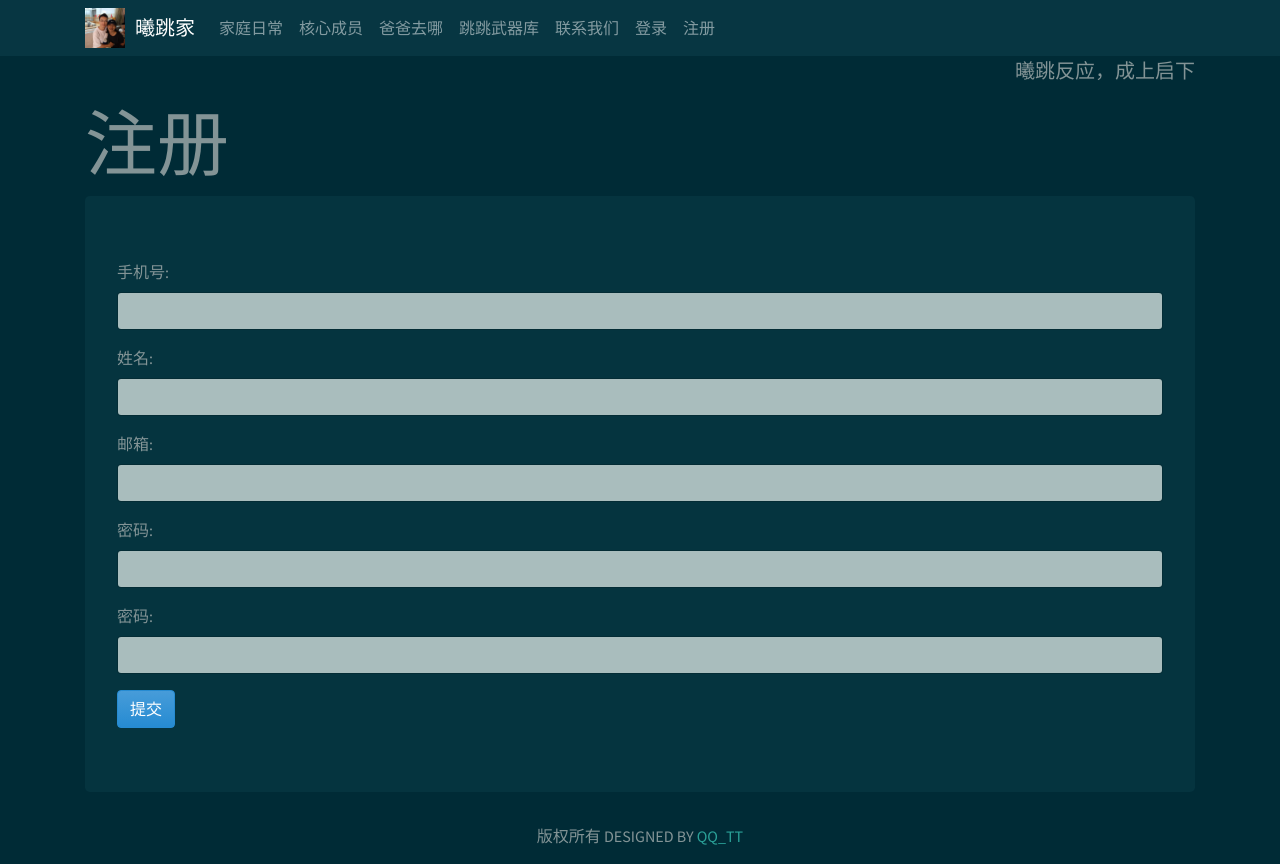
After one commit to qiucxnju/qqtt, a Django app: page /register in a window 1280 px wide. The commit adds this page. Run offline with Django 3.2, Linux system fonts and the light colour scheme; parts of the project's set-up code (start-up, migrations or seed data) failed here and were passed over; some libraries are stand-ins or nearby versions.

Commit message:
新增登录模块

```diff
--- a/website/templates/design/base.html
+++ b/website/templates/design/base.html
@@ -42,6 +42,18 @@
                     <li class="nav-item">
                         <a class="nav-link" href="/contact">联系我们</a>
                     </li>
+                    {%if user.is_authenticated %}
+                    <li class="nav-item">
+                        <a class="nav-link" href="/logout">你好{{user.first_name}}(点击注销)</a>
+                    </li>
+                    {%else %}
+                    <li class="nav-item">
+                        <a class="nav-link" href="/login">登录</a>
+                    </li>
+                    <li class="nav-item">
+                        <a class="nav-link" href="/register">注册</a>
+                    </li>
+                    {%endif%}
                 </ul>
             </div>
         </div>
--- a/website/templates/website/contact.html
+++ b/website/templates/website/contact.html
@@ -14,11 +14,11 @@
             <label for="contact">发送邮件至管理员:</label>
           <div class="form-group">
             <label for="contact">联系方式:</label>
-            <input id="contact" name="contact" type="text" class="form-control"  aria-describedby="basic-addon1"/>
+            <input required id="contact" name="contact" type="text" class="form-control"  aria-describedby="basic-addon1"/>
           </div>
           <div class="form-group">
             <label for="content">内容:</label>
-            <textarea id="content" name="content" class="form-control" rows="15" ></textarea>
+            <textarea required id="content" name="content" class="form-control" rows="15" ></textarea>
           </div>
           <button onclick="send_mail()" class="btn btn-info">提交</button>
         </form>
--- /dev/null
+++ b/website/templates/website/register.html
@@ -0,0 +1,38 @@
+{% extends "design/base.html" %}
+{% load static %}
+{% block head %}
+  <script src="{% static 'js/mail.js' %}"></script>
+{% endblock %}
+{% block content %}
+<div class="container" >
+    <div class="page-header">
+        <h1 class="display-3">注册</h1>
+    </div>
+    <div class="jumbotron qtcover" >
+        <form action="" method="post">
+            {% csrf_token %}
+          <div class="form-group">
+            <label for="contact">手机号:</label>
+            <input required id="phone" name="phone" type="text" class="form-control"/>
+          </div>
+          <div class="form-group">
+            <label for="contact">姓名:</label>
+            <input required id="firstname" name="firstname" type="text" class="form-control"/>
+          </div>
+          <div class="form-group">
+            <label for="contact">邮箱:</label>
+            <input required id="email" name="email" type="text" class="form-control"/>
+          </div>
+          <div class="form-group">
+            <label for="contact">密码:</label>
+            <input required id="password" name="password" type="password" class="form-control"/>
+          </div>
+          <div class="form-group">
+            <label for="contact">密码:</label>
+            <input required id="password2" name="password2" type="password" class="form-control"/>
+          </div>
+          <button  class="btn btn-info">提交</button>
+        </form>
+    </div>
+</div>
+{% endblock %}
--- /dev/null
+++ b/website/website/auth.py
@@ -0,0 +1,52 @@
+from django.shortcuts import render
+from django.http import HttpResponse, HttpResponseRedirect
+from django.contrib.auth.models import User
+from django.contrib.auth import authenticate, login, logout
+import logging
+
+logger = logging.getLogger(__name__)
+def logout_view(request):
+    logout(request)
+    return HttpResponseRedirect('/')
+
+def login_view(request):
+    if request.user.is_authenticated:
+        return HttpResponseRedirect('/')
+    if request.method == 'POST':
+        phone = request.POST['phone']
+        password = request.POST['password']
+        user = authenticate(request, username=phone, password = password)
+        if user is not None:
+            login(request, user)
+            return HttpResponseRedirect('/')
+        else :
+            return HttpResponse("登录失败")
+    return render(request, 'website/login.html')
+
+def register(request):
+    if request.user.is_authenticated:
+        return HttpResponseRedirect('/')
+    if request.method == 'POST':
+        phone = request.POST['phone']
+        email = request.POST['email']
+        password = request.POST['password']
+        password2 = request.POST['password2']
+        firstname = request.POST['firstname']
+        if (len(phone) != 11 or not phone.isdigit()):
+            return HttpResponse("请输入正确的手机号")
+        if (password != password2):
+            return HttpResponse("密码输入不一致")
+        if (len(password) < 6):
+            return HttpResponse("密码小于6位")
+        if (len(password) < 6):
+            return HttpResponse("密码小于6位")
+        if (len(password) < 6):
+            return HttpResponse("密码小于6位")
+        user = User.objects.create_user(phone, email, password)
+        user.first_name = firstname
+        user.save()
+        logger.error(request.POST)
+        logger.error(user)
+        login(request, user)
+        return HttpResponseRedirect('/')
+    return render(request, 'website/register.html')
--- a/website/website/urls.py
+++ b/website/website/urls.py
@@ -16,6 +16,7 @@ Including another URLconf
 from django.contrib import admin
 from django.urls import include, path
 from . import views
+from . import auth
 
 urlpatterns = [
     path('admin/', admin.site.urls),
@@ -26,4 +27,7 @@ urlpatterns = [
     path('contact', views.contact),
     path('sendMail', views.sendMail),
     path('', views.index),
+    path('login', auth.login_view),
+    path('logout', auth.logout_view),
+    path('register', auth.register),
 ]
--- a/website/website/views.py
+++ b/website/website/views.py
@@ -40,6 +40,3 @@ def sendMail(request):
         logging.error(exstr)
         smtp.quit()
         return HttpResponse("发送失败")
-
-def error(request):
-    return index(request)
```
Also changed, not shown: website/templates/website/login.html (added, +26 -0 lines).
